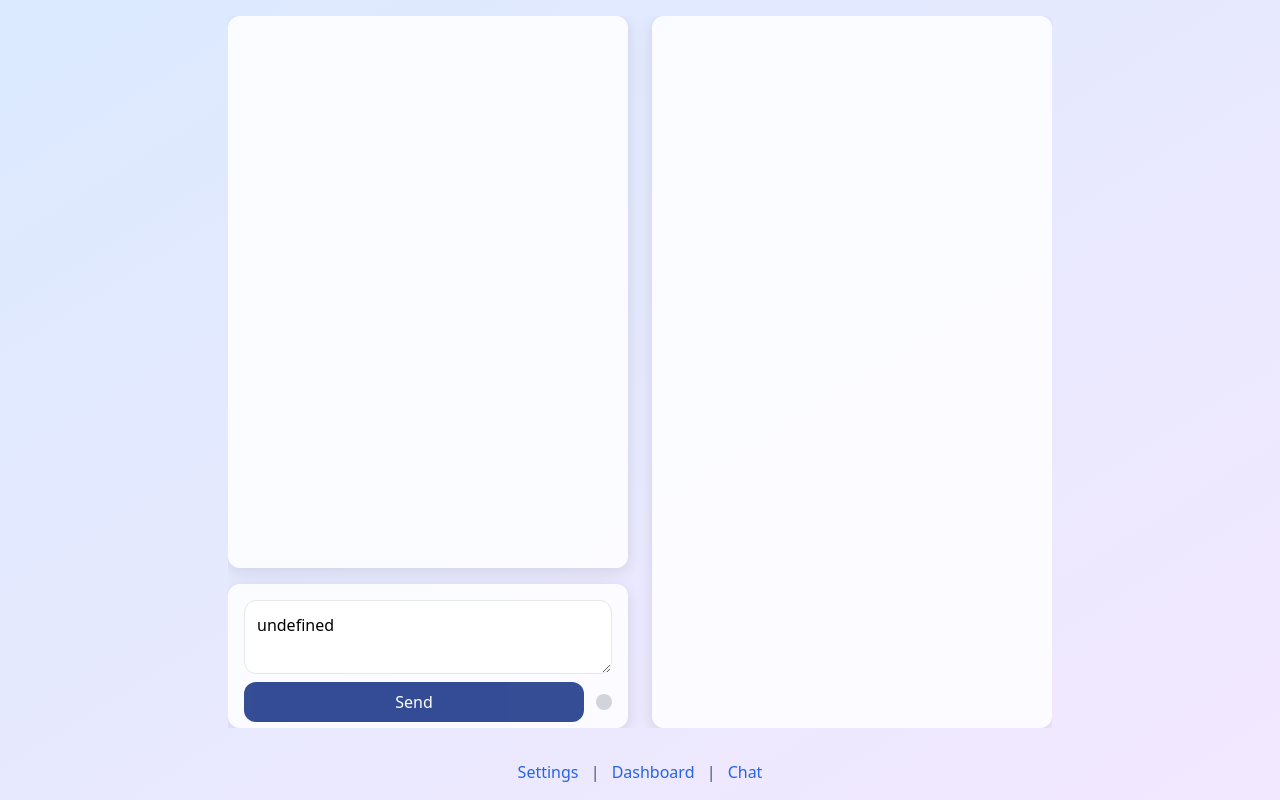
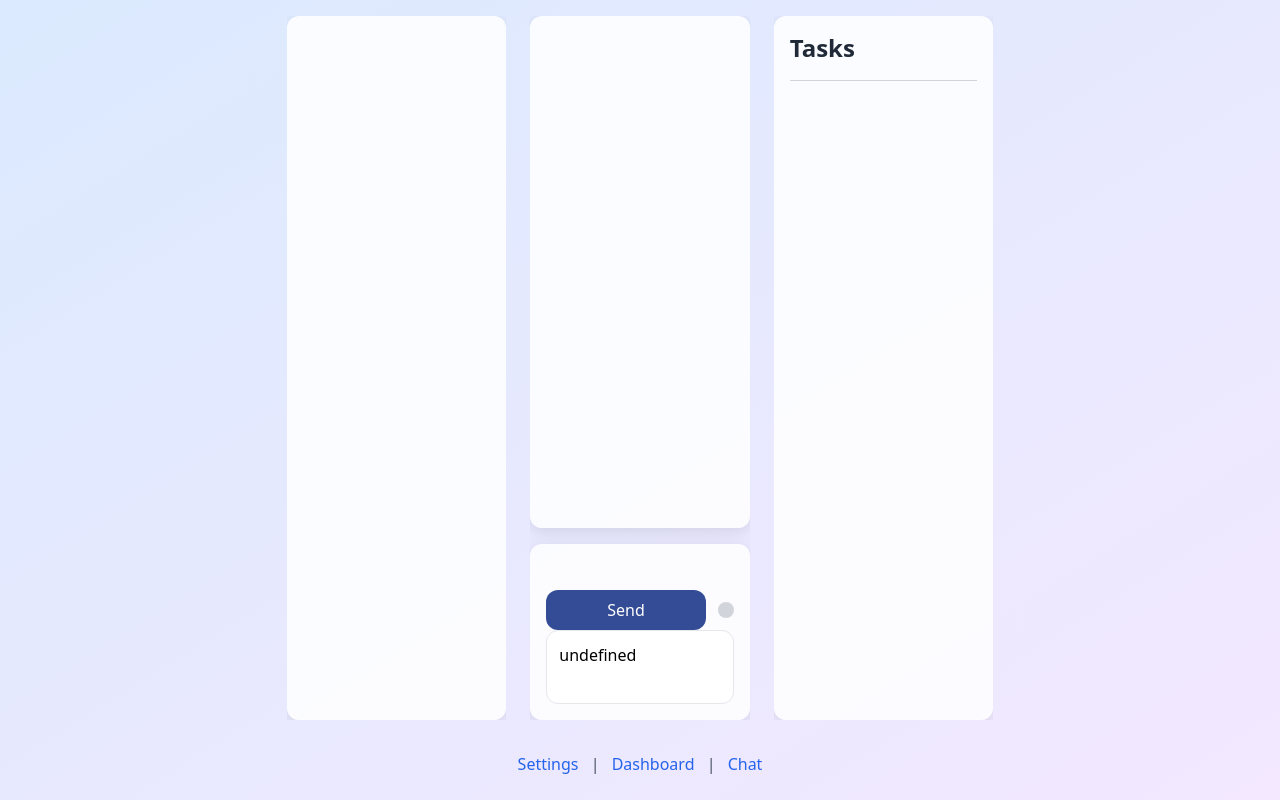
Before and after one commit to imars/seclorum, a Flask app: template seclorum/web/templates/chat.html in a window 1280 px wide. Run offline with Flask 3, Linux system fonts and the light colour scheme; the template is opened without the code that fills it: most values are stand-ins (such as "Sample title", 1, 10 or a date in 2020); parts of the project's set-up code (start-up, migrations or seed data) failed here and were passed over; some libraries are stand-ins or nearby versions.

Commit message:
Fix column resizing in both modes by ensuring selectedAgent is always set on load or mode switch
- Problem: Agent mode columns failed to stretch to match user mode (e.g., 261px vs 270px) due to delayed rendering of selectedAgent content with Tailwind active.
- Difficulty: Tailwind and Alpine.js timing issues caused flexbox to lock widths before content rendered, despite CSS parity (.columns-container > div { flex: 1 1 0; }).
- Solution: Set selectedAgent to 'master' or last selected agent in x-init and toggleMode, ensuring immediate content render and consistent stretching.
- Note: Test still fails due to Selenium timing; manual resizing works perfectly when agent is selected.

```diff
--- a/seclorum/web/templates/chat.html
+++ b/seclorum/web/templates/chat.html
@@ -8,41 +8,51 @@
     <script src="https://cdn.jsdelivr.net/npm/alpinejs@3.x.x/dist/cdn.min.js" defer></script>
     <script src="https://cdn.socket.io/4.7.5/socket.io.min.js"></script>
     <style>
-        .panel { background: rgba(255, 255, 255, 0.85); box-shadow: 0 4px 15px rgba(0, 0, 0, 0.1); border-radius: 0.75rem; transition: all 0.3s ease; }
+        .panel { background: rgba(255, 255, 255, 0.85); box-shadow: 0 4px 15px rgba(0, 0, 0, 0.1); border-radius: 0.75rem; transition: all 0.3s ease; width: 100%; word-break: break-word; overflow-wrap: break-word; min-width: 0; }
         .dark .panel { background: rgba(30, 41, 59, 0.85); box-shadow: 0 4px 15px rgba(0, 0, 0, 0.3); }
         .active-agent { background: rgba(255, 255, 236, 0.95); }
         .dark .active-agent { background: rgba(30, 41, 59, 0.95); }
-        .agent-output { max-height: 250px; overflow-y: auto; }
+        .agent-output, .task-output { max-height: 250px; overflow-y: auto; min-width: 0; }
         .no-scrollbar { -ms-overflow-style: none; scrollbar-width: none; }
         .no-scrollbar::-webkit-scrollbar { display: none; }
-        .history-container { max-height: calc(100vh - 20rem); } /* Adjusted to slide chat panel up */
-        @media (max-width: 1024px) {
-            .flex.space-x-6 > div { width: 100% !important; min-width: 0; }
-            .history-container { max-height: calc(100vh - 18rem); }
+        .history-container { max-height: calc(100vh - 15rem); overflow-y: auto; min-width: 0; }
+        .input-container { display: flex; flex-direction: column-reverse; height: 9rem; width: 100%; min-width: 0; }
+        .grow-upward { resize: none; min-height: 2rem; max-height: 7rem; overflow-y: auto; width: 100%; }
+        .gantt-bar { height: 1.5rem; background: #3b82f6; border-radius: 0.25rem; }
+        .columns-container { display: flex; flex-wrap: nowrap; gap: 1.5rem; width: 100%; min-width: 0; overflow-x: auto; }
+        .columns-container > div { flex: 1 1 0; min-width: 200px; max-width: 100%; box-sizing: border-box; overflow-x: hidden; }
+        .columns-container > div > .panel > div { max-width: 100%; min-width: 0; }
+        @media (max-width: 768px) {
+            .columns-container { flex-direction: column; gap: 1rem; overflow-x: visible; }
+            .columns-container > div { flex: none; width: 100%; min-width: 0; }
+            .history-container { max-height: calc(100vh - 13rem); }
+            .panel { padding: 0.5rem; }
         }
         @media (max-width: 640px) {
-            .panel { padding: 1rem; }
-            .history-container { max-height: calc(100vh - 14rem); }
-        }
-        .grow-upward {
-            resize: vertical;
-            transform-origin: bottom;
-            margin-bottom: auto;
+            .panel { padding: 0.5rem; }
+            .history-container { max-height: calc(100vh - 11rem); }
+            .input-container { height: 8rem; }
         }
     </style>
 </head>
 <body class="bg-gradient-to-br from-blue-100 to-purple-100 dark:from-slate-800 dark:to-slate-900 font-sans transition-colors duration-300 flex flex-col h-screen">
-    <div class="flex-1 flex flex-col max-w-5xl mx-auto p-4 overflow-hidden" x-data="appData"> <!-- Reduced padding from p-6 to p-4 -->
-        <div class="flex flex-col h-full space-y-4"> <!-- Reduced space-y-6 to space-y-4 -->
-            <div class="flex space-x-6 flex-1 overflow-hidden">
-                <div class="w-1/2 min-w-[400px] flex flex-col space-y-4">
-                    <div class="panel p-4 glow flex flex-col flex-1"> <!-- Reduced padding from p-6 to p-4 -->
+    <div class="flex-1 flex flex-col max-w-7xl mx-auto p-4 overflow-hidden"
+         x-data="appData"
+         x-init="() => {
+             if (!selectedAgent) selectedAgent = localStorage.getItem('selectedAgent') || 'master';
+             $nextTick(() => console.log('Post-render: mode=', mode, 'selectedAgent=', selectedAgent, 'widths=', Array.from(document.querySelectorAll('.columns-container > div')).map(d => d.offsetWidth)));
+         }">
+        <div class="flex flex-col h-full space-y-4">
+            <div class="columns-container flex-1 overflow-hidden">
+                <!-- Left Column: History/Agents -->
+                <div class="flex flex-col space-y-4">
+                    <div class="panel p-4 flex flex-col flex-1">
                         <h2 class="text-2xl font-bold text-gray-800 dark:text-gray-100 mb-4" x-text="mode === 'user' ? 'Chat History' : 'Available Agents'"></h2>
                         <div class="flex-1 overflow-y-auto no-scrollbar flex flex-col history-container" x-ref="history" @mousedown="startDrag($event)" @mousemove="drag($event)" @mouseup="stopDrag()" @mouseleave="stopDrag()" @wheel="wheelScroll($event)">
                             <div class="flex-1"></div>
                             <template x-if="mode === 'user'">
                                 <template x-for="(entry, index) in conversationHistory" :key="index">
-                                    <div class="panel mb-2 p-2" x-text="entry"></div> <!-- Reduced padding from p-4 to p-2 -->
+                                    <div class="panel mb-2 p-2" x-text="entry"></div>
                                 </template>
                             </template>
                             <template x-if="mode === 'agent'">
@@ -55,11 +65,41 @@
                             </template>
                         </div>
                     </div>
-                    <div class="panel p-4 glow shrink-0 h-36">
+                </div>
+                <!-- Middle Column: Input + Agents/Details -->
+                <div class="flex flex-col space-y-4">
+                    <div class="panel p-4 flex flex-col flex-1">
+                        <h2 class="text-2xl font-bold text-gray-800 dark:text-gray-100 mb-4" x-text="mode === 'user' ? 'Agents' : 'Agent Details'"></h2>
+                        <div class="space-y-4 flex-1 overflow-y-auto">
+                            <template x-if="mode === 'user'">
+                                <template x-for="(agent, id) in agents" :key="id">
+                                    <div class="panel p-2 agent-output" :class="{ 'active-agent': selectedAgent === id }" @click="selectedAgent = id">
+                                        <strong class="text-lg">Agent {{ id }}:</strong>
+                                        <div x-text="agent.result ? agent.result.replace(/\n/g, '<br>') : agent.output ? agent.output.replace(/\n/g, '<br>') : 'No output'" class="text-gray-600 dark:text-gray-400 mt-2"></div>
+                                    </div>
+                                </template>
+                            </template>
+                            <template x-if="mode === 'agent'">
+                                <div class="panel p-2 agent-output">
+                                    <template x-if="selectedAgent">
+                                        <div>
+                                            <strong class="text-lg" x-text="selectedAgent === 'master' ? 'MasterNode' : 'Agent ' + selectedAgent"></strong>
+                                            <div x-text="(agentHistories[selectedAgent] || 'No history yet').replace(/\n/g, '<br>')"></div>
+                                            <div class="mt-3 text-sm text-gray-500 dark:text-gray-400" x-text="selectedAgent === 'master' ? 'Description: Coordinates agent graph' : `Description: ${agents[selectedAgent]?.description || 'No description'}`"></div>
+                                        </div>
+                                    </template>
+                                    <template x-if="!selectedAgent">
+                                        <div class="text-gray-600 dark:text-gray-400 text-center min-h-[50px]">Select an agent or MasterNode from the left panel.</div>
+                                    </template>
+                                </div>
+                            </template>
+                        </div>
+                    </div>
+                    <div class="panel p-4 shrink-0">
                         <form @submit.prevent="submitInput(input)" method="POST" :action="'/chat?mode=' + mode + (selectedAgent ? '&task_id=' + selectedAgent : '')">
-                            <div class="flex flex-col h-full space-y-2">
-                                <textarea name="input" x-model="input" :placeholder="mode === 'user' ? 'Chat with agent...' : 'Enter agent command or task...'" class="w-full p-3 border rounded-xl bg-white/90 dark:bg-slate-700 dark:text-white focus:outline-none focus:ring-2 focus:ring-blue-500 grow-upward min-h-[2rem] max-h-[20rem] transition-all duration-200" @input="adjustHeight($event.target)"></textarea>
-                                <div class="flex space-x-3 items-center">
+                            <div class="input-container">
+                                <textarea name="input" x-model="input" :placeholder="mode === 'user' ? 'Chat with agent...' : 'Enter agent command or task...'" class="grow-upward p-3 border rounded-xl bg-white/90 dark:bg-slate-700 dark:text-white focus:outline-none focus:ring-2 focus:ring-blue-500 transition-all duration-200" @input="adjustHeight($event.target)"></textarea>
+                                <div class="flex space-x-3 items-center mt-2">
                                     <input type="submit" value="Send" class="flex-1 p-2 bg-blue-900 dark:bg-blue-800 text-white rounded-xl hover:bg-blue-800 dark:hover:bg-blue-700 transition-colors duration-200 opacity-90 hover:opacity-100">
                                     <button type="button" @click="toggleMode()" class="p-2 bg-gray-300 dark:bg-gray-600 text-gray-800 dark:text-white rounded-xl hover:bg-gray-400 dark:hover:bg-gray-500 transition-colors duration-200">
                                         <span x-text="mode === 'user' ? 'User' : 'Agent'"></span>
@@ -69,37 +109,27 @@
                         </form>
                     </div>
                 </div>
-                <div class="w-1/2 min-w-[400px] panel p-4 glow flex-1"> <!-- Reduced padding from p-6 to p-4 -->
-                    <h2 class="text-2xl font-bold text-gray-800 dark:text-gray-100 mb-4" x-text="mode === 'user' ? 'Agents' : 'Agent Details'"></h2>
-                    <div class="space-y-4 h-full overflow-y-auto">
-                        <template x-if="mode === 'user'">
-                            <template x-for="(agent, id) in agents" :key="id">
-                                <div class="panel p-2 agent-output" :class="{ 'active-agent': selectedAgent === id }" @click="selectedAgent = id">
-                                    <strong class="text-lg">Agent {{ id }}:</strong>
-                                    <div x-text="agent.result ? agent.result.replace(/\n/g, '<br>') : agent.output ? agent.output.replace(/\n/g, '<br>') : 'No output'" class="text-gray-600 dark:text-gray-400 mt-2"></div>
-                                </template>
-                            </template>
-                        </template>
-                        <template x-if="mode === 'agent'">
-                            <div class="panel p-2 agent-output">
-                                <template x-if="selectedAgent">
-                                    <div>
-                                        <strong class="text-lg" x-text="selectedAgent === 'master' ? 'MasterNode' : 'Agent ' + selectedAgent"></strong>
-                                        <div x-text="(agentHistories[selectedAgent] || 'No history yet').replace(/\n/g, '<br>')" class="text-gray-600 dark:text-gray-400 mt-2"></div>
-                                        <div class="mt-3 text-sm text-gray-500 dark:text-gray-400" x-text="selectedAgent === 'master' ? 'Description: Coordinates agent graph' : `Description: ${agents[selectedAgent]?.description || 'No description'}`"></div>
+                <!-- Right Column: Tasks -->
+                <div class="flex flex-col space-y-4">
+                    <div class="panel p-4 flex flex-col flex-1">
+                        <h2 class="text-2xl font-bold text-gray-800 dark:text-gray-100 mb-4">Tasks</h2>
+                        <div class="space-y-4 flex-1 overflow-y-auto task-output">
+                            <div class="relative">
+                                <div class="absolute top-0 left-0 w-full h-px bg-gray-300 dark:bg-gray-600"></div>
+                                <template x-for="(task, id) in tasks" :key="id">
+                                    <div class="mt-4">
+                                        <div class="text-gray-800 dark:text-gray-200" x-text="`Task ${id}: ${task.description}`"></div>
+                                        <div class="gantt-bar" :style="{ width: task.status === 'completed' ? '100%' : task.status === 'assigned' ? '50%' : '10%' }"></div>
                                     </div>
                                 </template>
-                                <template x-if="!selectedAgent">
-                                    <div class="text-gray-600 dark:text-gray-400 text-center">Select an agent or MasterNode from the left panel.</div>
-                                </template>
                             </div>
-                        </template>
+                        </div>
                     </div>
                 </div>
             </div>
         </div>
     </div>
-    <footer class="max-w-5xl mx-auto text-center py-4 shrink-0 text-gray-600 dark:text-gray-400"> <!-- Reduced py-6 to py-4 -->
+    <footer class="max-w-7xl mx-auto text-center py-4 shrink-0 text-gray-600 dark:text-gray-400 mb-2">
         <a :href="'/settings?mode=' + mode + (selectedAgent ? '&task_id=' + selectedAgent : '')" @click.prevent="navigate($event, '/settings')" class="text-blue-600 dark:text-blue-400 hover:underline mx-2">Settings</a> |
         <a :href="'/dashboard?mode=' + mode + (selectedAgent ? '&task_id=' + selectedAgent : '')" @click.prevent="navigate($event, '/dashboard')" class="text-blue-600 dark:text-blue-400 hover:underline mx-2">Dashboard</a> |
         <a :href="'/chat?mode=' + mode + (selectedAgent ? '&task_id=' + selectedAgent : '')" @click.prevent="navigate($event, '/chat')" class="text-blue-600 dark:text-blue-400 hover:underline mx-2">Chat</a>
@@ -113,7 +143,7 @@
             agents: {{ agents|tojson|safe }} || {},
             tasks: {{ tasks|tojson|safe }} || {},
             agentHistories: {{ agent_histories|tojson|safe }} || {},
-            selectedAgent: localStorage.getItem('selectedAgent') || ('{{ selected_task_id }}' === '' ? null : '{{ selected_task_id }}'),
+            selectedAgent: localStorage.getItem('selectedAgent') || ('{{ selected_task_id }}' === '' ? 'master' : '{{ selected_task_id }}'),
             input: '',
             isDragging: false,
             startY: 0,
@@ -130,8 +160,10 @@
                     console.log('Task update:', data);
                     if (data.status === 'assigned') {
                         this.agents[data.task_id] = { output: 'Pending...', description: data.description };
+                        this.tasks[data.task_id] = { status: 'assigned', description: data.description };
                     } else if (data.status === 'completed' || data.status === 'failed') {
                         this.agents[data.task_id] = data;
+                        this.tasks[data.task_id] = data;
                     }
                 });
                 socket.on('chat_update', (data) => {
@@ -151,7 +183,7 @@
                     this.tasks = {};
                     this.agentHistories = {};
                     this.mode = 'user';
-                    this.selectedAgent = null;
+                    this.selectedAgent = 'master';
                 });
             },
             saveState() {
@@ -169,7 +201,7 @@
             },
             toggleMode() {
                 this.mode = this.mode === 'user' ? 'agent' : 'user';
-                this.selectedAgent = null;
+                this.selectedAgent = 'master'; // Default to master on mode switch
                 this.saveState();
                 window.location.href = '/chat?mode=' + this.mode;
             },
@@ -194,7 +226,9 @@
             },
             adjustHeight(el) {
                 el.style.height = 'auto';
-                el.style.height = `${Math.min(el.scrollHeight, 300)}px`; // Kept at 20rem (300px)
+                const newHeight = Math.min(el.scrollHeight, 7 * 16); // Max 7rem
+                el.style.height = `${newHeight}px`;
+                el.scrollTop = el.scrollHeight;
             },
             startDrag(event) {
                 if (event.button === 0) {
```
